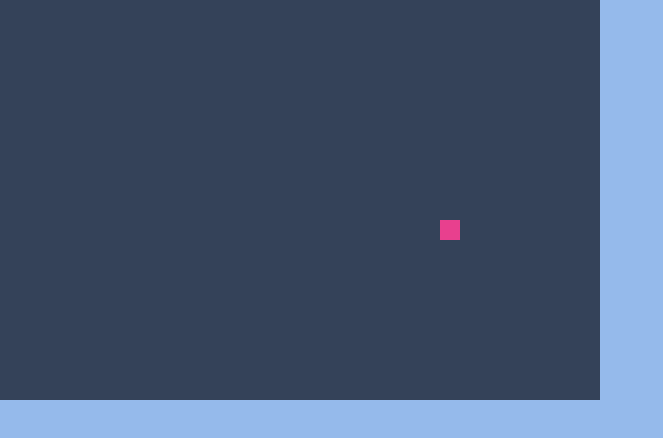
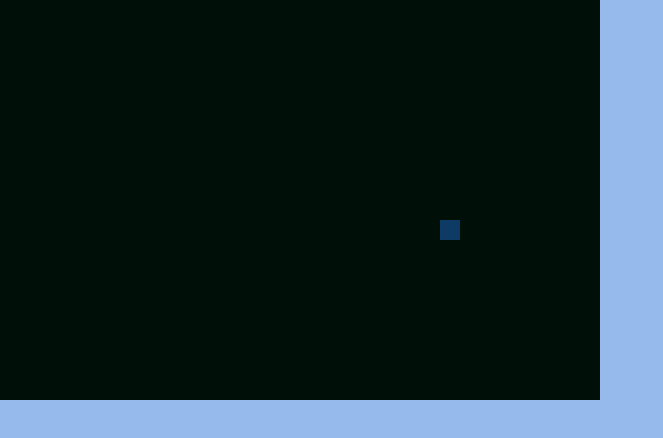
Before and after one commit to cjwast/Color-Snake, a website: page index.html in a window 1280 px wide. Shown: the whole page, without its empty margins (0-663 px from the left). Drawn offline with Linux system fonts and the light colour scheme.

Commit message:
that sh** eats colors :art: now!!!

```diff
--- a/css/style.css
+++ b/css/style.css
@@ -6,7 +6,7 @@
 }
 
 canvas {
-  background-color: #344259;
+  background-color: #000f08;
 }
 
 p {
--- a/script/food.js
+++ b/script/food.js
@@ -1,7 +1,7 @@
 /* eslint-disable no-undef */
 /* eslint-disable no-unused-vars */
 class Food {
-  constructor(w = scale, h = scale, color = '#e8408e') {
+  constructor(w = scale, h = scale, color = colorArray[0]) {
     this.x = 0;
     this.y = 0;
     this.w = w;
@@ -9,10 +9,11 @@ class Food {
     this.color = color;
   }
 
-  appear(x, y, color = '#e8408e') {
+  appear(x, y, color) {
     this.x = x;
     this.y = y;
-    ctx.fillStyle = color;
+    this.color = color;
+    ctx.fillStyle = this.color.rgb;
     ctx.fillRect(this.x, this.y, this.w, this.h);
   }
 }
--- a/script/game.js
+++ b/script/game.js
@@ -4,6 +4,7 @@ canvas.height = canvasHeight;
 const snake = new Snake();
 const food = new Food();
 let foodPosition = { x: 0, y: 0 };
+let foodColor = colorArray[0];
 let firstRun = true;
 let score = 0;
 
@@ -16,6 +17,10 @@ function randomPosition() {
   const col = Math.floor(Math.random() * (canvasWidth / scale));
   const row = Math.floor(Math.random() * (canvasHeight / scale));
   return { x: scale * col, y: scale * row };
+}
+
+function randomColor() {
+  return colorArray[Math.floor(Math.random() * colorArray.length)];
 }
 
 // Validar las condiciones de game over
@@ -42,25 +47,27 @@ function run() {
   clearCanvas();
   if (firstRun) {
     foodPosition = randomPosition();
+    foodColor = randomColor();
     firstRun = false;
   }
   if (snake.keepMoving(food)) {
     foodPosition = randomPosition();
+    foodColor = randomColor();
     score += 1;
   }
-  food.appear(foodPosition.x, foodPosition.y);
+  food.appear(foodPosition.x, foodPosition.y, foodColor);
   frs += 1;
 }
 
 // Evento
 function keyDownEvent(e) {
-  if (e.keyCode === ARROW_UP && snake.direction != DIRECTION_DOWN) {
+  if (e.keyCode === W && snake.direction !== DIRECTION_DOWN) {
     snake.direction = DIRECTION_UP;
-  } else if (e.keyCode === ARROW_DOWN && snake.direction != DIRECTION_UP) {
+  } else if (e.keyCode === S && snake.direction !== DIRECTION_UP) {
     snake.direction = DIRECTION_DOWN;
-  } else if (e.keyCode === ARROW_LEFT && snake.direction != DIRECTION_RIGTH) {
+  } else if (e.keyCode === A && snake.direction !== DIRECTION_RIGTH) {
     snake.direction = DIRECTION_LEFT;
-  } else if (e.keyCode === ARROW_RIGHT && snake.direction != DIRECTION_LEFT) {
+  } else if (e.keyCode === D && snake.direction !== DIRECTION_LEFT) {
     snake.direction = DIRECTION_RIGTH;
   } else if (e.keyCode === SPACEBAR) {
     if (interval !== 0) {
--- a/script/global.js
+++ b/script/global.js
@@ -20,10 +20,12 @@ const ctx = canvas.getContext('2d', {
   preserveDrawingBuffer: true,
 });
 
-const backGroundCanvas = '#344259';
+const backGroundCanvas = '#000F08';
 const snakeColor = '#24e561';
 const startingPointY = Math.floor(scale * ((canvasHeight / scale) / 2));
 const startingPointX = Math.floor(scale * ((canvasWidth / scale) / 2));
+const speedCoefficient = 100;
+
 
 // Constantes de referencia de dirección
 const DIRECTION_UP = new Direction(0, -1);
@@ -31,15 +33,26 @@ const DIRECTION_LEFT = new Direction(-1, 0);
 const DIRECTION_DOWN = new Direction(0, 1);
 const DIRECTION_RIGTH = new Direction(1, 0);
 
-// Arrow up
+// Arreglo de colores de las frutas
+const colorArray = [
+  { color: 'blueRuin', rgb: '#0D3B66' },
+  { color: 'redMenace', rgb: '#EF476F' },
+  { color: 'yellowFever', rgb: '#FFC43A' },
+  { color: 'greenRevolution', rgb: '#5AFF15' },
+];
+
+// key codes
 const ARROW_UP = 38;
 const ARROW_DOWN = 40;
 const ARROW_LEFT = 37;
 const ARROW_RIGHT = 39;
 const SPACEBAR = 32;
-
+const W = 87;
+const A = 65;
+const D = 68;
+const S = 83;
 
 // Variables de gameplay
-let speed = 15; // menor el numero, mayor la velocidad
+let speed = 30; // menor el numero, mayor la velocidad
 let interval = 0;
 let frs = 0;
--- a/script/snake.js
+++ b/script/snake.js
@@ -3,13 +3,15 @@
 /* eslint-disable no-undef */
 /* eslint-disable no-unused-vars */
 class Snake {
-  constructor(sx = startingPointX, sy = startingPointY, w = scale, h = scale) {
+  constructor(sx = startingPointX, sy = startingPointY, w = scale, h = scale, color = colorArray[0]) {
     this.w = w;
     this.h = h;
     this.direction = DIRECTION_RIGTH;
     this.pieces = [{ x: sx, y: sy }];
     this.nextX = 0;
     this.nextY = 0;
+    this.bodyColor = color;
+    this.colorArray = [];
   }
 
   keepMoving(food) {
@@ -35,12 +37,16 @@ class Snake {
   }
 
   eats(food) {
-    return this.nextX === food.x && this.nextY === food.y;
+    if (this.nextX === food.x && this.nextY === food.y) {
+      this.bodyColor = food.color;
+      return true;
+    }
+    return false;
   }
 
   drawSnake() {
     this.pieces.forEach((piece, i) => {
-      ctx.fillStyle = (i === 0) ? '#5cb2ab' : 'white';
+      ctx.fillStyle = (i === 0) ? '#5cb2ab' : this.bodyColor.rgb;
       ctx.fillRect(piece.x, piece.y, scale, scale);
       ctx.strokeStyle = '#a8eae5';
       ctx.strokeRect(piece.x, piece.y, scale, scale);
```
Also changed, not shown: index.html (+1 -1 lines).
